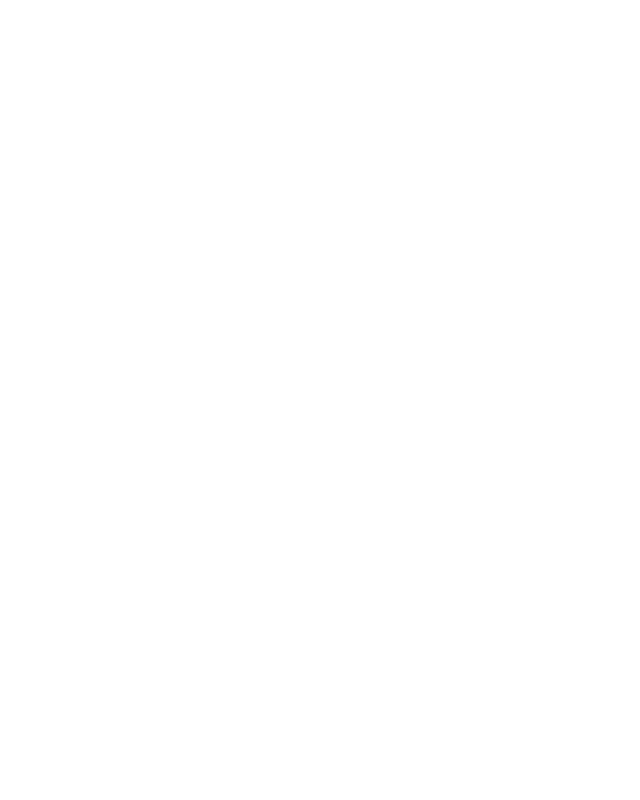
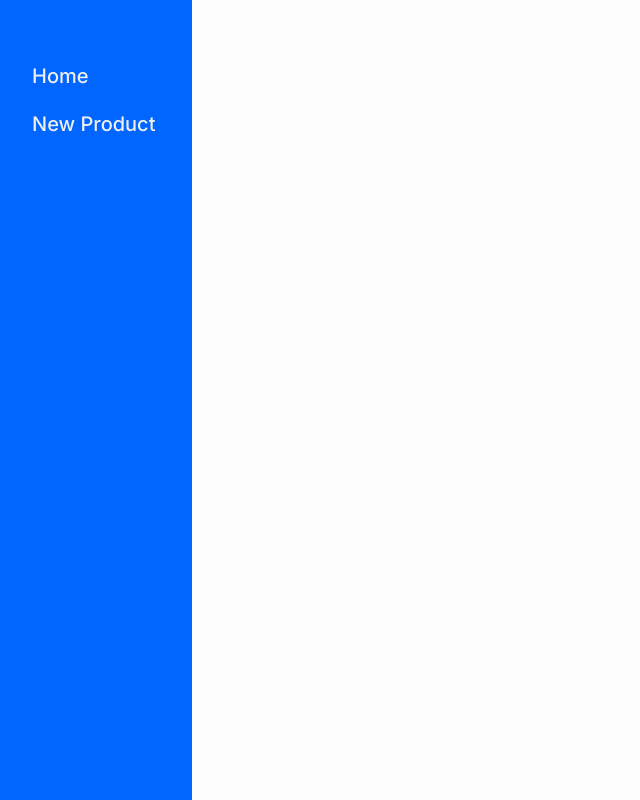
Before and after one commit to lucasNBS/trilha-back-2, a Next.js app in the folder frontend/: page / in a window 1280 px wide. Shown: the whole page, without its empty margins (0-640 px from the left). Built offline with nearby package versions, Linux system fonts and the light colour scheme.

Commit message:
feat: Front general layout

```diff
--- /dev/null
+++ b/frontend/src/components/molecules/Navbar/navbar.module.css
@@ -0,0 +1,13 @@
+.container, .list-container {
+  display: flex;
+  flex-direction: column;
+  justify-content: flex-start;
+  align-items: flex-start;
+  gap: 1.5rem;
+}
+
+.list-item > a {
+  color: var(--main-text);
+  font-size: 1.25rem;
+  font-weight: 500;
+}
--- /dev/null
+++ b/frontend/src/components/molecules/Navbar/navbar.tsx
@@ -0,0 +1,17 @@
+import Link from "next/link";
+import style from "./navbar.module.css";
+
+export function Navbar() {
+  return (
+    <nav className={style['container']}>
+      <ul className={style['list-container']}>
+        <li className={style['list-item']}>
+          <Link href="/" prefetch={false}>Home</Link>
+        </li>
+        <li className={style['list-item']}>
+          <Link href="/" prefetch={false}>New Product</Link>
+        </li>
+      </ul>
+    </nav>
+  )
+}
--- /dev/null
+++ b/frontend/src/components/organisms/Aside/aside.module.css
@@ -0,0 +1,9 @@
+.container {
+  width: 100%;
+  min-height: 100vh;
+  background-color: var(--main-color);
+  display: flex;
+  flex-direction: column;
+  padding: 4rem 2rem;
+  flex: 1;
+}
--- /dev/null
+++ b/frontend/src/components/organisms/Aside/aside.tsx
@@ -0,0 +1,10 @@
+import { Navbar } from "src/components/molecules/Navbar/navbar";
+import style from "./aside.module.css";
+
+export function Aside() {
+  return (
+    <aside className={style['container']}>
+      <Navbar />
+    </aside>
+  )
+}
--- a/frontend/src/pages/_app.tsx
+++ b/frontend/src/pages/_app.tsx
@@ -1,6 +1,8 @@
 import "src/styles/globals.css";
 import type { AppProps } from "next/app";
 import { Inter } from "next/font/google";
+import { Aside } from "src/components/organisms/Aside/aside";
+import style from "src/styles/app.module.css";
 
 const inter = Inter({ subsets: ["latin"] });
 
@@ -12,7 +14,12 @@
           font-family: ${inter.style.fontFamily};
         }
       `}</style>
-      <Component {...pageProps} />
+      <div className={style['container']}>
+        <Aside />
+        <main className={style['main-container']}>
+          <Component {...pageProps} />
+        </main>
+      </div>
     </>
   );
 }
--- a/frontend/src/pages/_document.tsx
+++ b/frontend/src/pages/_document.tsx
@@ -6,7 +6,6 @@
       <Head>
         <meta name="description" content="Generated by create next app" />
         <meta name="viewport" content="width=device-width, initial-scale=1" />
-        <link rel="icon" href="/favicon.ico" />
       </Head>
       <body>
         <Main />
--- /dev/null
+++ b/frontend/src/styles/app.module.css
@@ -0,0 +1,18 @@
+.container {
+  width: 100vw;
+  min-height: 100vh;
+  display: flex;
+  justify-content: flex-start;
+  align-items: flex-start;
+}
+
+.main-container {
+  background-color: var(--background-color);
+  min-height: 100vh;
+  padding: 2rem;
+  display: flex;
+  flex-direction: column;
+  justify-content: flex-start;
+  align-items: flex-start;
+  flex: 8;
+}
--- a/frontend/src/styles/globals.css
+++ b/frontend/src/styles/globals.css
@@ -1,9 +1,16 @@
+:root {
+  --background-color: #fdfdfd;
+  --main-color: #06F;
+  --main-text: #efefef;
+}
+
 * {
   box-sizing: border-box;
   padding: 0;
   margin: 0;
   border: none;
   outline: none;
+  list-style-type: none;
 }
 
 a {
```
Also changed, not shown: 1 other file (tests, documents, lock files or other folders).
